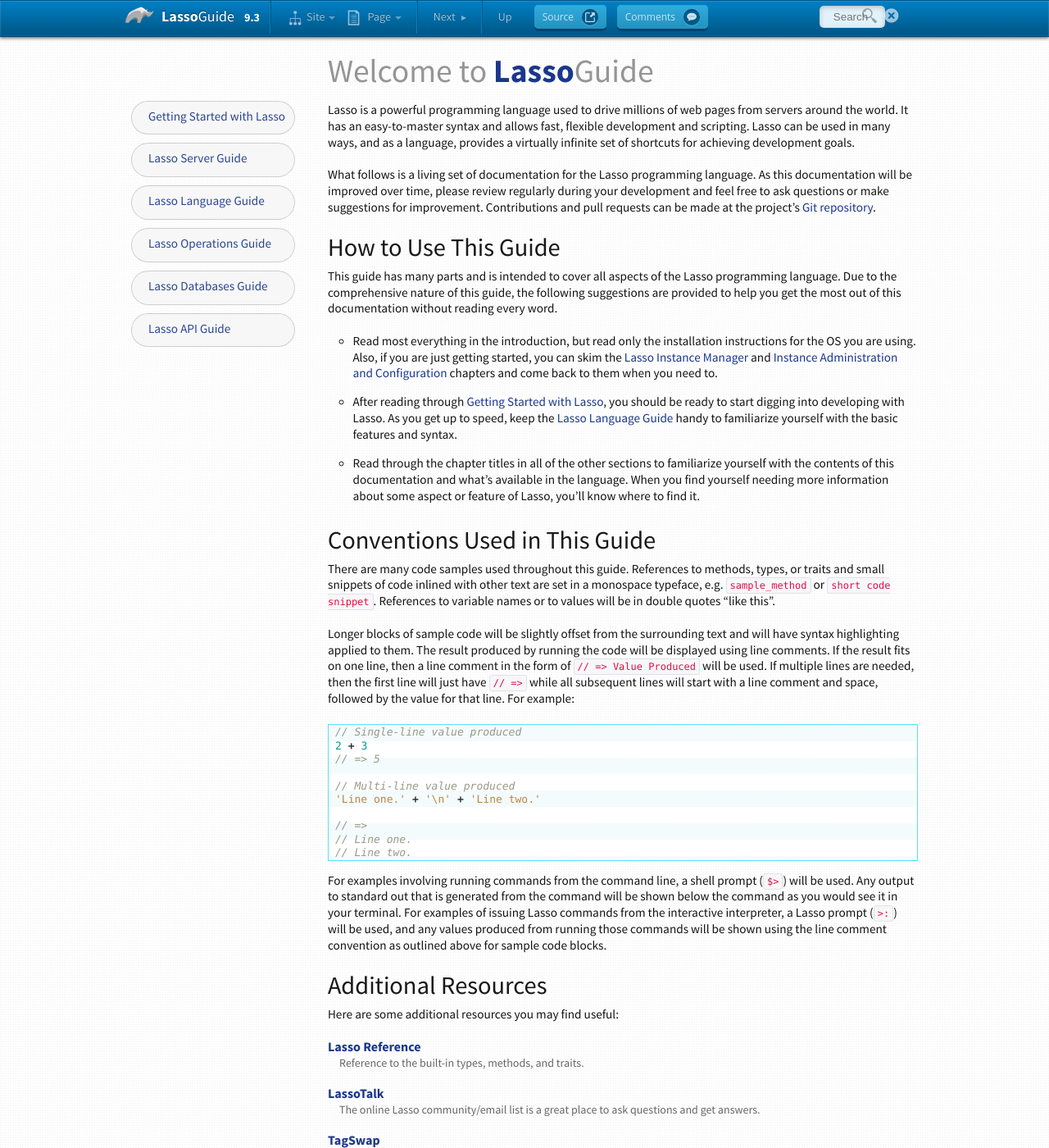
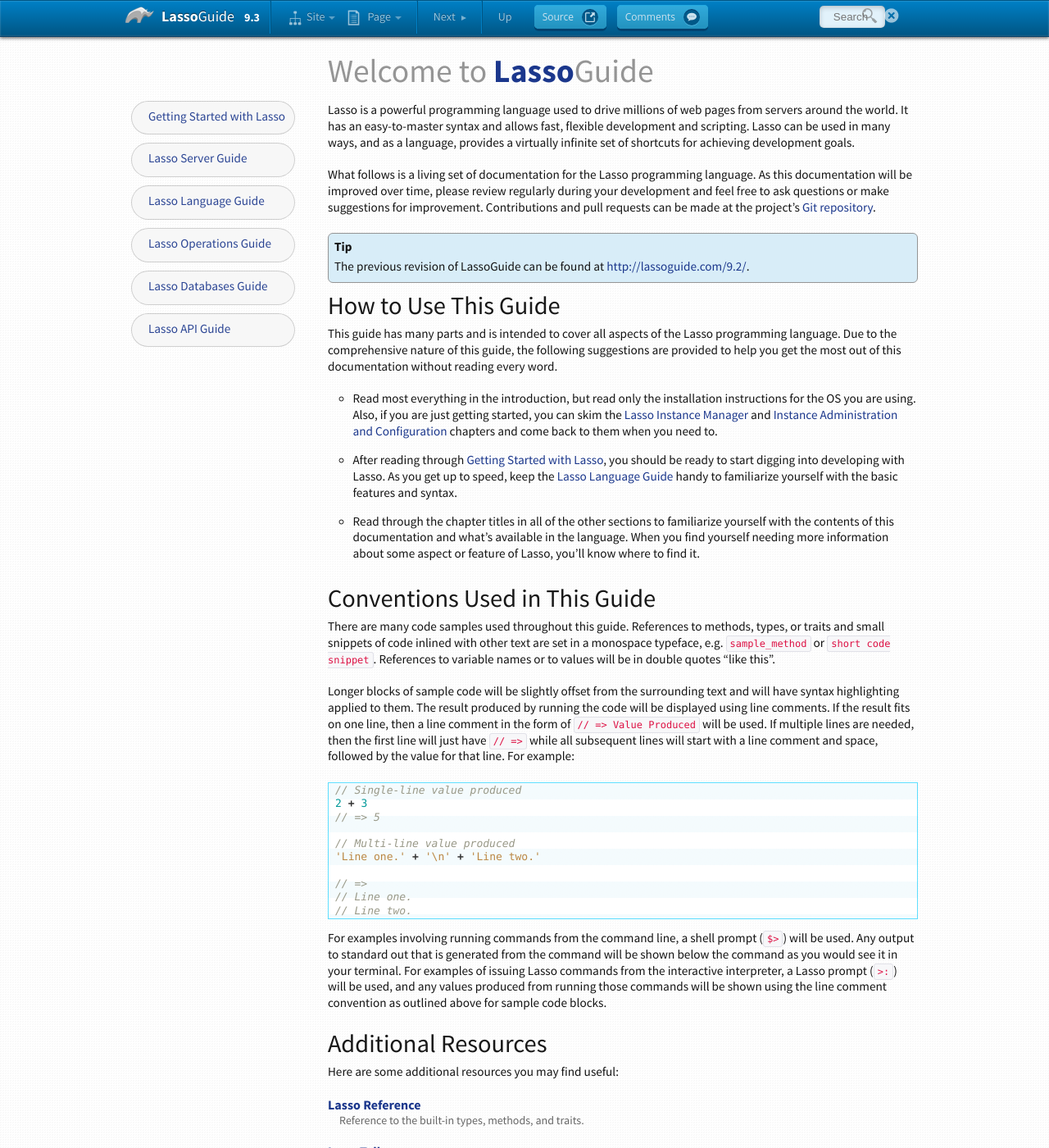
Before and after one commit to LassoSoft/LassoGuide, a Sphinx documentation site: the page built from source/index.rst, in a window 1280 px wide and 1400 px high. Shown: the whole window at 82% size. Built offline with Sphinx 7.4.7, drawn with Linux system fonts in a browser that asks for light colours; cross-references to code outside the pages are shown as plain code; some of the changed text lies outside the part shown.

Commit message:
link back to previous version from index page

```diff
--- a/source/_includes/resources.rst
+++ b/source/_includes/resources.rst
@@ -18,7 +18,7 @@
    An SVN repository containing source code for a number of Lasso components.
 
 `LassoGuide PDF <http://lassoguide.com/LassoGuide9.3.pdf>`_
-   The current version of LassoGuide in PDF format.
+   The |version| version of LassoGuide in PDF format.
 
 .. only:: html
 
--- a/source/index.rst
+++ b/source/index.rst
@@ -16,6 +16,12 @@
 regularly during your development and feel free to ask questions or make
 suggestions for improvement. Contributions and pull requests can be made at the
 project's `Git repository <https://github.com/LassoSoft/LassoGuide>`_.
+
+.. only:: html
+
+   .. tip::
+      The previous revision of LassoGuide can be found at
+      `http://lassoguide.com/9.2/ <9.2/>`_.
 
 .. toctree::
    :maxdepth: 1
```
